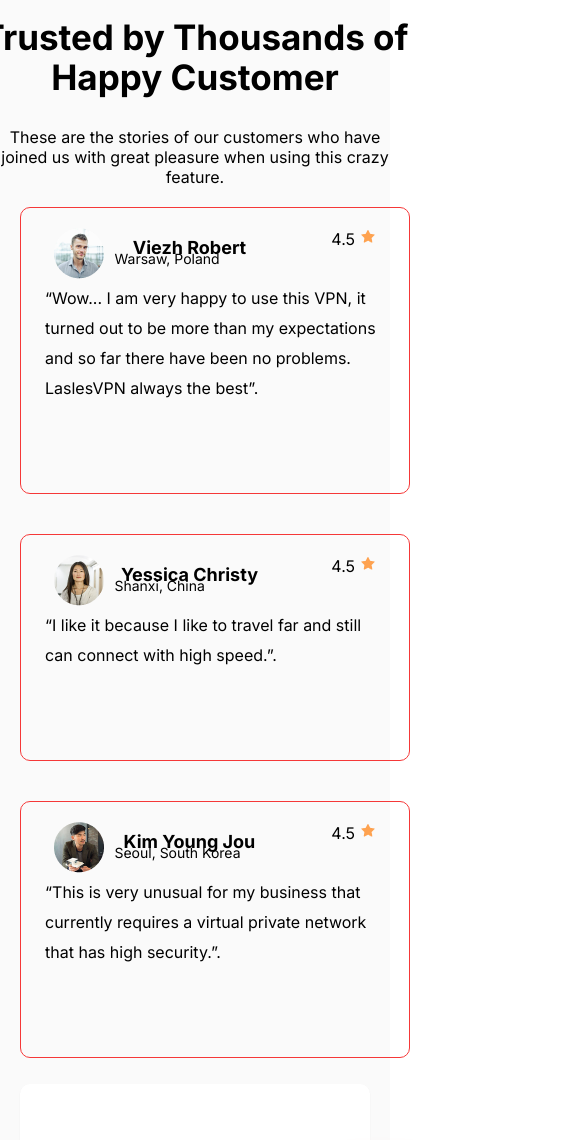
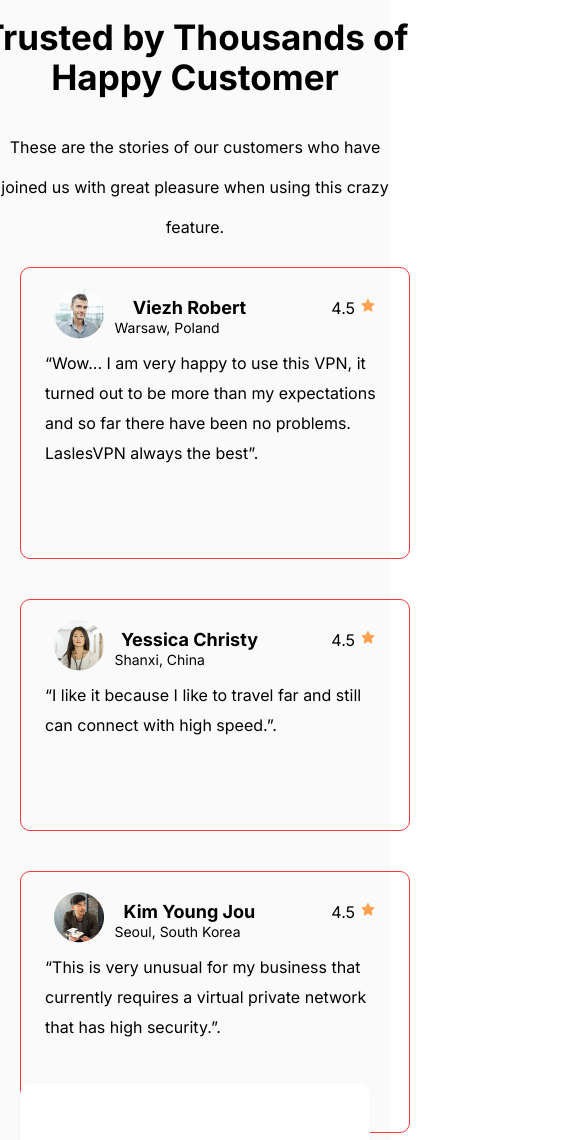
Before and after one commit to sarvar0617/LaslenVpn, a plain HTML site: page index.html in a window 390 px wide. Shown: the part 3820-4960 px from the top of the page, 585 px wide, since content can reach past the window. Drawn offline with nearby package versions, Linux system fonts and the light colour scheme; files whose address does not match are found by name; a web font is replaced by a local one.

Commit message:
Update main.css

```diff
--- a/styles/main.css
+++ b/styles/main.css
@@ -804,7 +804,6 @@ div .container-commint {
     font-size: 16px;
     width: 420px;
     text-align: center;
-    line-height: 20px;
   }
   .comment-people div h1 {
     width: 447px;
@@ -853,6 +852,7 @@ div .container-commint {
     font-size: 14px;
     width: 120px;
     height: 20px;
+    padding-top: 10px;
   }
   .flex-reyting {
     display: flex;
```
